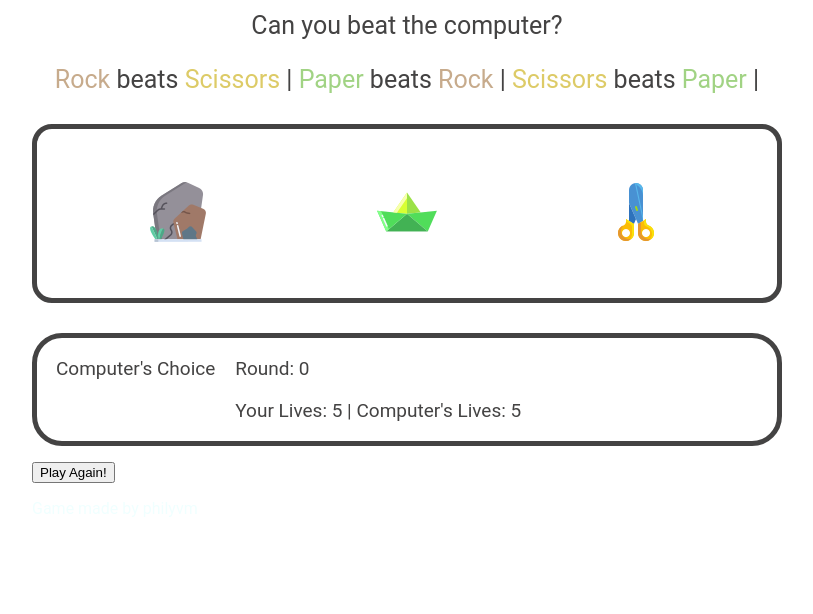
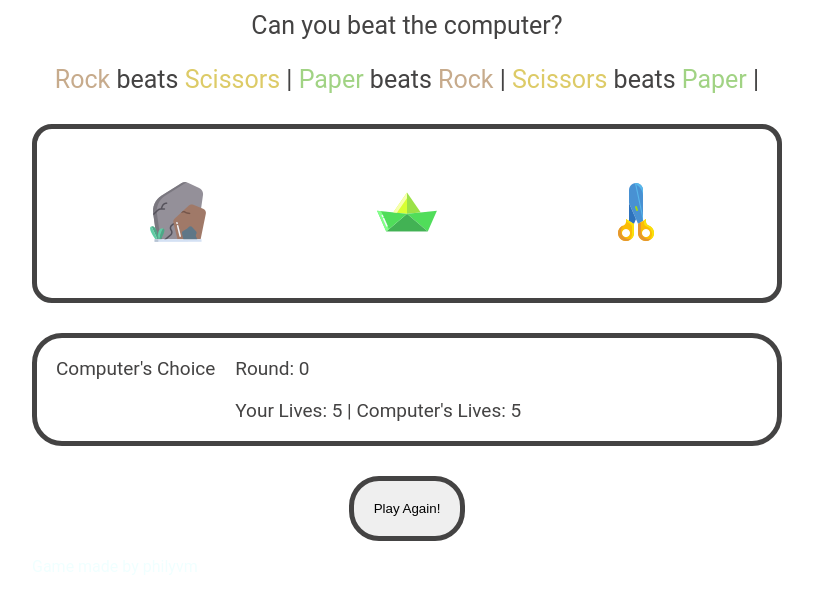
Before and after one commit to philyvm/Rock-paper-scissors, a plain HTML site: page index.html in a window 1280 px wide. Shown: the part 114-728 px from the top of the page, without its empty margins (233-1046 px from the left). Drawn offline with Linux system fonts and the light colour scheme.

Commit message:
add styles.css

```diff
--- a/styles.css
+++ b/styles.css
@@ -71,3 +71,23 @@ body {
     margin: 0 20px;
     font-size: 19px;
 }
+
+.GameEnd {
+    display: flex;
+    justify-content: center;
+    text-align: center;
+}
+
+.GameEnd p {
+    font-size: 19px;
+}
+
+.GameEnd button{
+    padding: 20px;
+    border: solid 5px;
+    border-color: #444343;
+    border-radius: 30px;
+    margin-top: 30px;
+
+
+}
```
